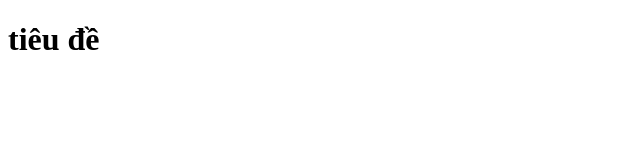
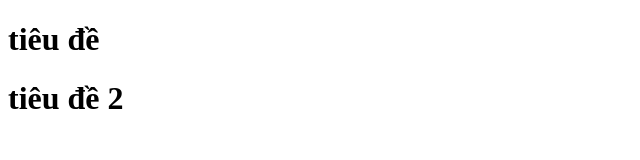
Before and after one commit to NgocThien-12/baitap4, a plain HTML site: page index.html in a window 1280 px wide. Shown: the whole page, without its empty margins (0-640 px from the left). Drawn offline with Linux system fonts and the light colour scheme.

Commit message:
sua lan 1

```diff
--- a/index.html
+++ b/index.html
@@ -7,5 +7,6 @@
   </head>
   <body>
     <h1>tiêu đề</h1>
+    <h1>tiêu đề 2</h1>
   </body>
 </html>
```
